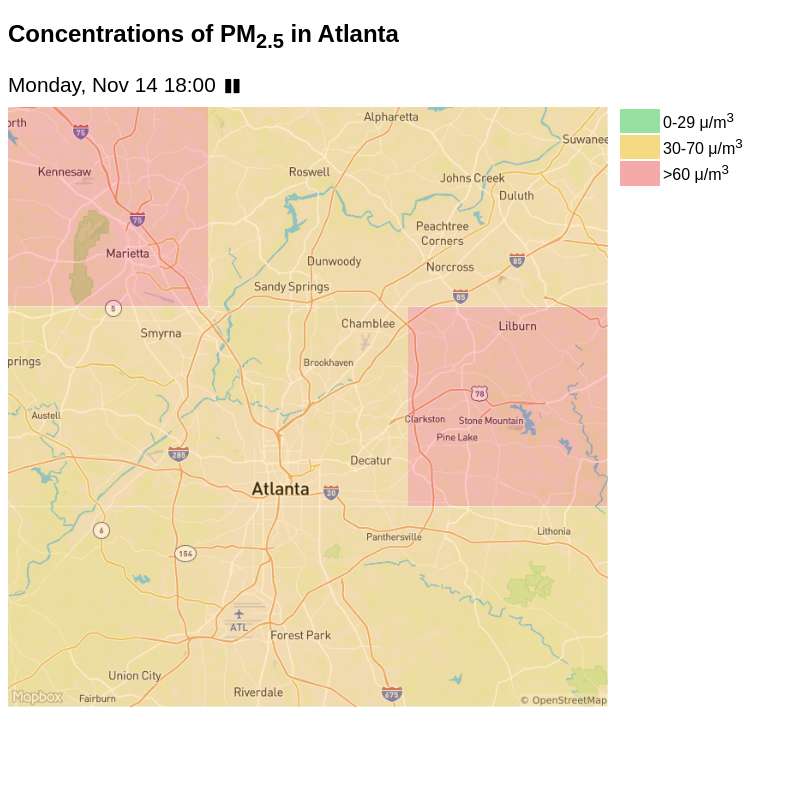
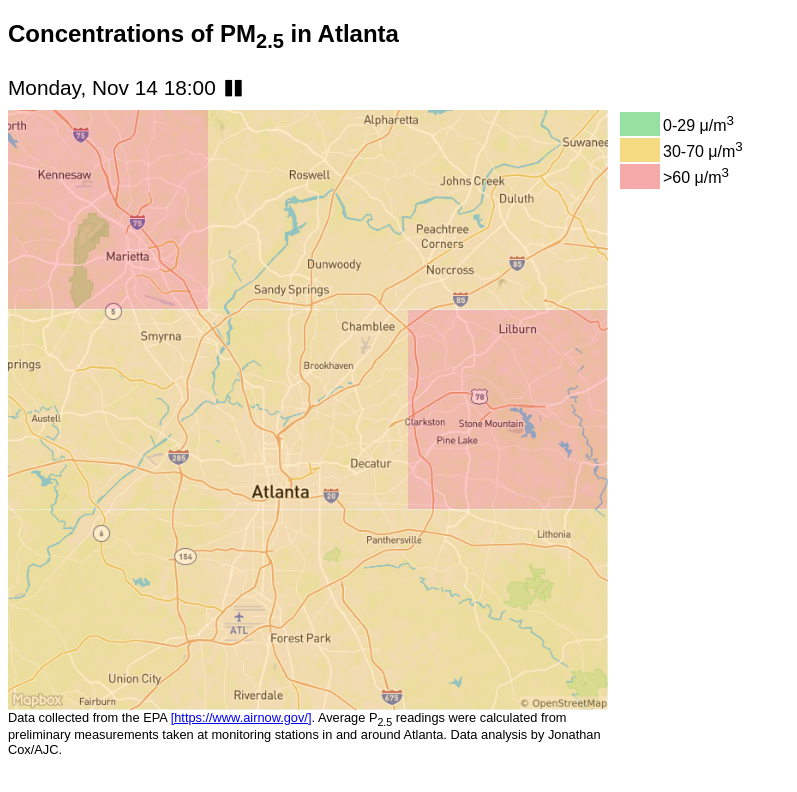
Before and after one commit to coxjonc/air-quality-map, a website: page public/index.html in a window 1280 px wide. Shown: the whole page, without its empty margins (0-797 px from the left). Drawn offline with nearby package versions, Linux system fonts and the light colour scheme.

Commit message:
sources added

```diff
--- a/public/index.html
+++ b/public/index.html
@@ -26,6 +26,9 @@
           </div>
           <div id="overlay-grid"></div>
         </div>
+        <div class="sources">
+          Data collected from the EPA <a href="https://www.airnow.gov/">[https://www.airnow.gov/]</a>. Average P<sub>2.5</sub> readings were calculated from preliminary measurements taken at monitoring stations in and around Atlanta. Data analysis by Jonathan Cox/AJC.
+        </div>
       </div>
       <div id="legend-holder">
         <div id="legend">
--- a/public/style.css
+++ b/public/style.css
@@ -81,6 +81,11 @@ body {
 
 #map-holder, #legend-holder {
   float: left;
+  max-width: 600px;
+}
+
+.sources {
+  font-size: .8em;
 }
 
 .controller-holder {
@@ -89,6 +94,6 @@ body {
 
 @media (min-width: 600px) {
   .controller-holder {
-    font-size: 1.3em;
+    font-size: 1.5em;
   }
 }
```
